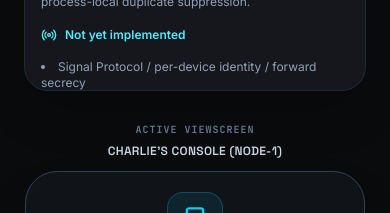
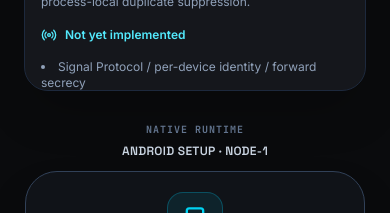
Before and after one commit to esi2ei/meshnet, a React (Vite) app: page / in a window 390 px wide. Shown: the part 1120-1333 px from the top of the page. Built offline with nearby package versions, Linux system fonts and the light colour scheme.

Commit message:
fix(web): remove virtual-phone framing from native setup panel

```diff
--- a/src/App.tsx
+++ b/src/App.tsx
@@ -76,9 +76,7 @@ export default function App() {
     setBlockchainLogs([]);
   };
 
-  const activeNodeUser = nodes.find(n => n.id === activeNodeId)?.username || 'User';
-
-  return (
+    return (
     <div className="min-h-screen bg-[#0A0B0D] text-slate-200 flex flex-col font-sans transition-all duration-300">
 
       {/* Top Main Navigation HUD */}
@@ -166,17 +164,17 @@ export default function App() {
 
         </div>
 
-        {/* MIDDLE COLUMN: High Fidelity Virtual Emulator Phone Screen frame (4 of 12 widths) */}
+        {/* MIDDLE COLUMN: Native runtime instructions */}
         <div className="lg:col-span-4 flex justify-center w-full">
           <div className="flex flex-col items-center w-full max-w-[340px]">
 
             {/* Display which phone screen is currently loaded */}
             <div className="mb-3 text-center">
               <span className="text-[10px] font-bold uppercase text-slate-500 font-mono tracking-widest">
-                Active Viewscreen
+                Native Runtime
               </span>
               <h2 className="text-xs font-semibold text-slate-300 mt-1 font-display uppercase tracking-wide">
-                {activeNodeUser}'s Console ({activeNodeId})
+                Android setup · {activeNodeId}
               </h2>
             </div>
 
```
